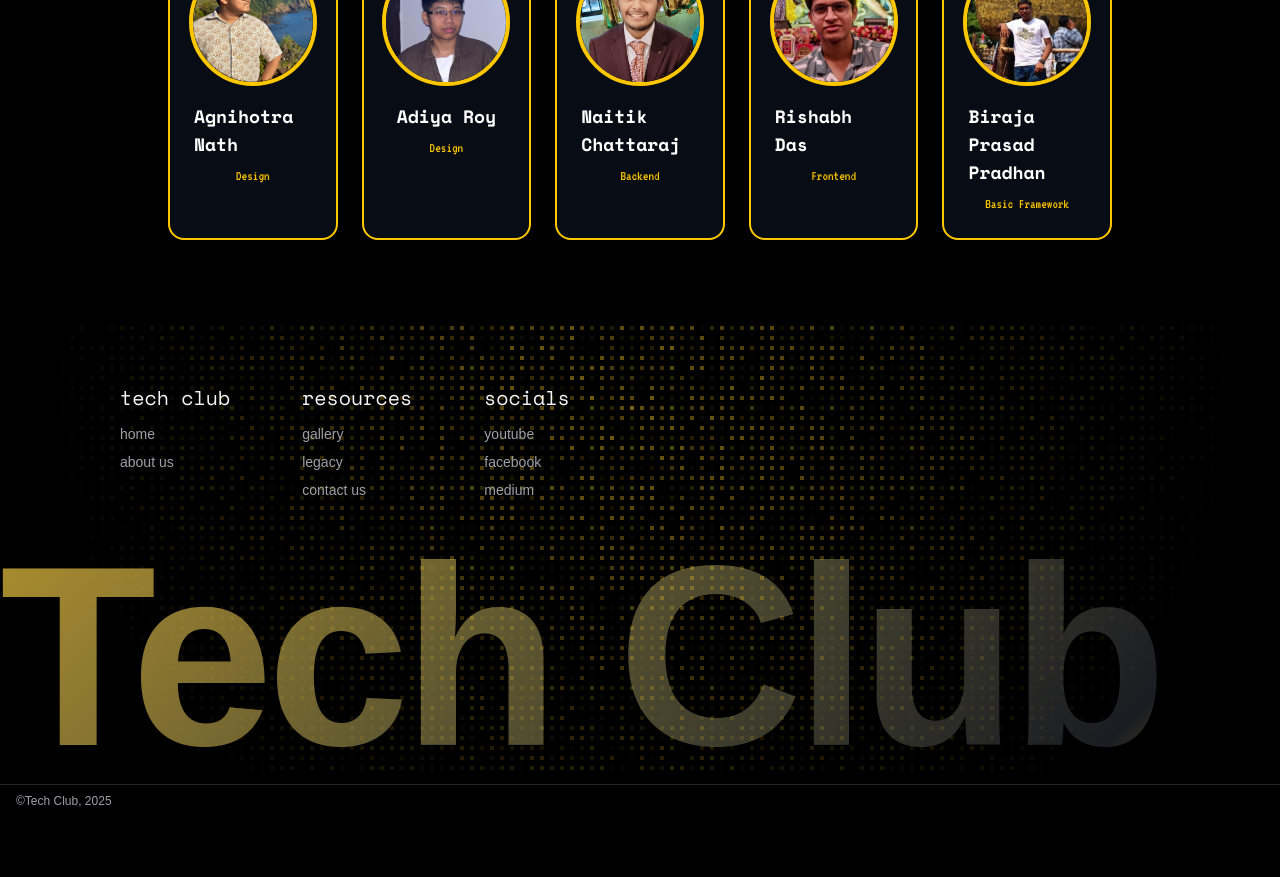
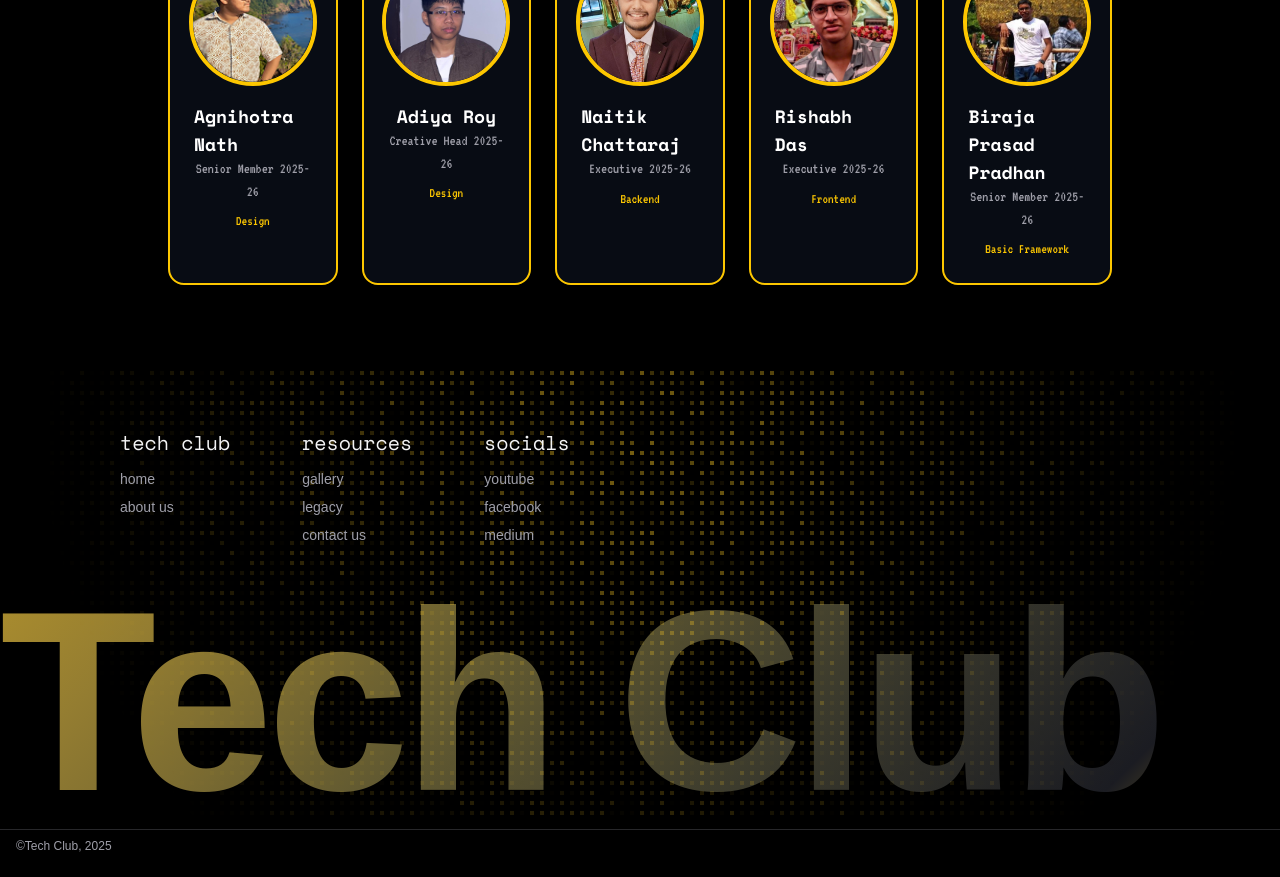
Before and after one commit to TechClubDpsrpk/tech-club-website, a Next.js app: page /about in a window 1280 px wide. Shown: the part 2680-3557 px from the top of the page. Before the commit the page ends 3512 px from the top, so only its background shows below. Built offline with nearby package versions, Linux system fonts and the light colour scheme; no server answers; a web font is replaced by a local one.

Commit message:
backstage update

```diff
--- a/src/app/about/page.tsx
+++ b/src/app/about/page.tsx
@@ -328,6 +328,9 @@
               <h3 className="font-[family-name:var(--font-space-mono)] text-lg font-semibold text-white">
                 Agnihotra Nath
               </h3>
+              <p className="font-[family-name:var(--font-vt)] text-[15px] text-zinc-400 text-center">
+                Senior Member 2025-26
+              </p>
               <p className="mt-2 font-[family-name:var(--font-vt)] text-sm text-yellow-400">
                 Design
               </p>
@@ -355,6 +358,9 @@
               <h3 className="font-[family-name:var(--font-space-mono)] text-lg font-semibold text-white">
                 Adiya Roy
               </h3>
+              <p className="font-[family-name:var(--font-vt)] text-[15px] text-zinc-400 text-center">
+                Creative Head 2025-26
+              </p>
               <p className="mt-2 font-[family-name:var(--font-vt)] text-sm text-yellow-400">
                 Design
               </p>
@@ -382,6 +388,9 @@
               <h3 className="font-[family-name:var(--font-space-mono)] text-lg font-semibold text-white">
                 Naitik Chattaraj
               </h3>
+              <p className="font-[family-name:var(--font-vt)] text-[15px] text-center text-zinc-400">
+                Executive 2025-26
+              </p>
               <p className="mt-2 font-[family-name:var(--font-vt)] text-sm text-yellow-400">
                 Backend
               </p>
@@ -409,12 +418,15 @@
               <h3 className="font-[family-name:var(--font-space-mono)] text-lg font-semibold text-white">
                 Rishabh Das
               </h3>
+              <p className="font-[family-name:var(--font-vt)] text-[15px] text-center text-zinc-400">
+                Executive 2025-26
+              </p>
               <p className="mt-2 font-[family-name:var(--font-vt)] text-sm text-yellow-400">
                 Frontend
               </p>
             </motion.div>
 
-            {/* Biraja Ghosh */}
+            {/* Biraja */}
             <motion.div
               initial={{ opacity: 0, y: 20 }}
               whileInView={{ opacity: 1, y: 0 }}
@@ -436,6 +448,9 @@
               <h3 className="font-[family-name:var(--font-space-mono)] text-lg font-semibold text-white">
                 Biraja Prasad Pradhan
               </h3>
+              <p className="font-[family-name:var(--font-vt)] text-[15px] text-center text-zinc-400">
+                Senior Member 2025-26
+              </p>
               <p className="mt-2 font-[family-name:var(--font-vt)] text-sm text-yellow-400">
                 Basic Framework
               </p>
```
